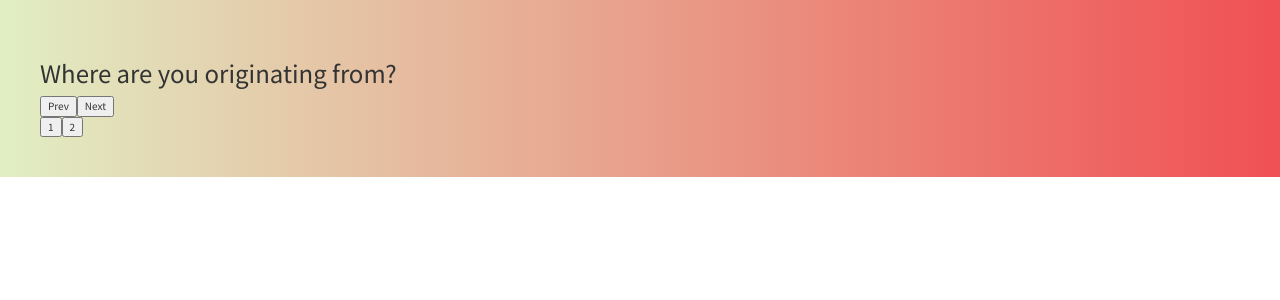
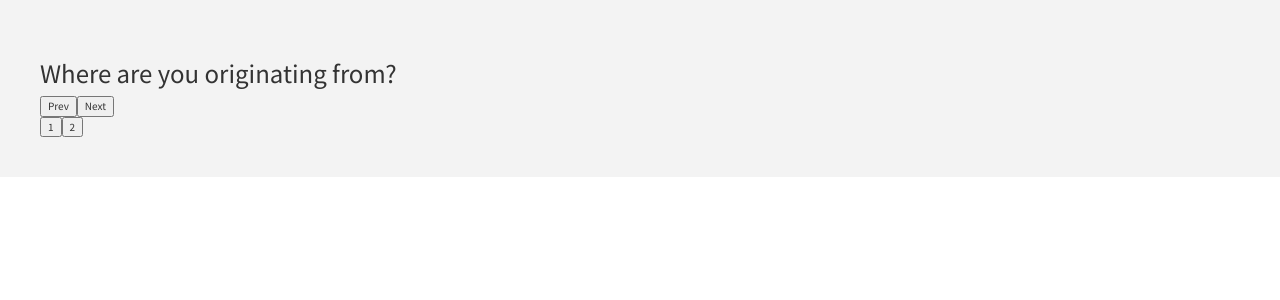
Before and after one commit to jkhedani/culture-shocks, a React (Vite) app: page /onboard in a window 1280 px wide. Shown: the top 300 px of the page. Built offline with nearby package versions, Linux system fonts and the light colour scheme.

Commit message:
added img to onboard

```diff
--- a/src/routes/Onboard/index.tsx
+++ b/src/routes/Onboard/index.tsx
@@ -59,8 +59,8 @@ class Onboard extends Component<{}> {
           <div className="slide onboard-div">
             <div className="content feeling">
               <h3>How are you feeling?</h3>
-              <h2 className="image"> image here</h2>
-              <SelectFeeling />
+              <h2 className="image"> </h2>
+
               <button
                 onClick={() => {
                   this.goSlide(1);
--- a/src/styles/index.scss
+++ b/src/styles/index.scss
@@ -58,7 +58,7 @@ $robotoMono: "Roboto Mono", sans-serif;
   padding: 40px;
   font-family: 'Noto Sans SC', sans-serif;
   font-size: 10px;
-  background: linear-gradient(90deg,#e1eec3, #f05053)
+  // background: linear-gradient(90deg,#e1eec3, #f05053)
 }
 .fonts {
   font-size: 30px;
@@ -67,5 +67,13 @@ $robotoMono: "Roboto Mono", sans-serif;
   color: purple;
 }
 .image {
-  background: url("./")
+  background: url("../media/feelings.png");
+  background-size: cover;
+  height: 400px;
 }
+.slide{
+  background-color: #f3f3f3;
+}
+button {
+  text-align: center;
+}
```
